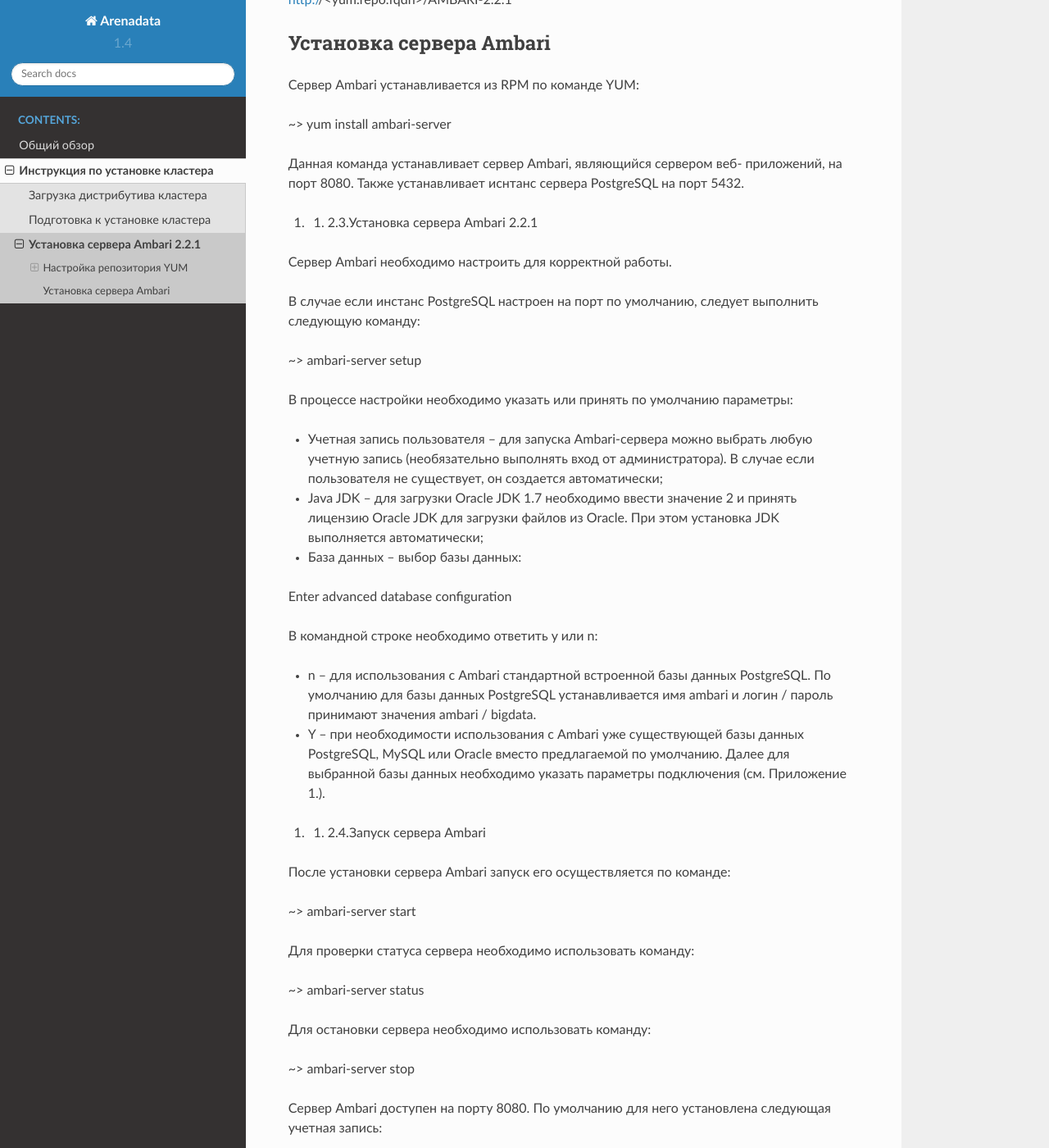
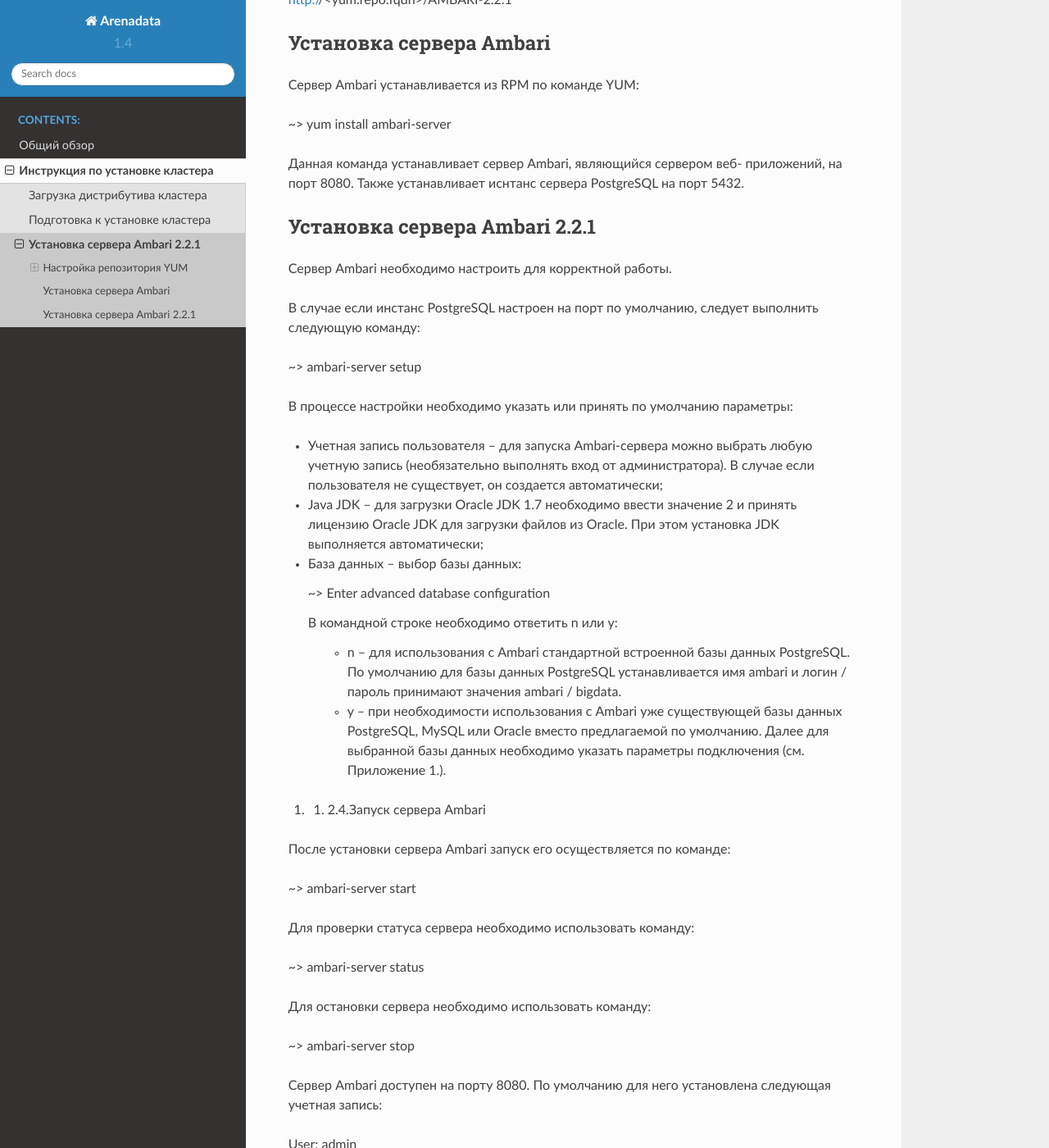
Before and after one commit to arenadata/docs_adps, a Sphinx documentation site: the page built from source/install/install.rst, in a window 1280 px wide and 1400 px high, scrolled down 2440 px. Shown: the whole window at 82% size. Built offline with Sphinx 7.4.7 and the Read the Docs theme 2.0.0, drawn with Linux system fonts in a browser that asks for light colours.

Commit message:
Update install.rst

```diff
--- a/source/install/install.rst
+++ b/source/install/install.rst
@@ -134,10 +134,8 @@
 PostgreSQL на порт 5432.
 
 
-#.
-
-    #. 2.3.Установка сервера Ambari 2.2.1
-
+Установка сервера Ambari 2.2.1
+------------------------------
 
 
 Сервер Ambari необходимо настроить для корректной работы.
@@ -160,19 +158,14 @@
   этом установка JDK выполняется автоматически;
 + База данных – выбор базы данных:
 
+  ~> Enter advanced database configuration
 
-Enter advanced database configuration
-
-В командной строке необходимо ответить y или n:
+  В командной строке необходимо ответить n или y:
 
 
-+ n – для использования с Ambari стандартной встроенной базы данных
-  PostgreSQL. По умолчанию для базы данных PostgreSQL устанавливается
-  имя ambari и логин / пароль принимают значения ambari / bigdata.
-+ Y – при необходимости использования с Ambari уже существующей базы
-  данных PostgreSQL, MySQL или Oracle вместо предлагаемой по умолчанию.
-  Далее для выбранной базы данных необходимо указать параметры
-  подключения (см. Приложение 1.).
+    + n – для использования с Ambari стандартной встроенной базы данных PostgreSQL. По умолчанию для базы данных PostgreSQL устанавливается имя ambari и логин / пароль принимают значения ambari / bigdata.
+
+    + y – при необходимости использования с Ambari уже существующей базы данных PostgreSQL, MySQL или Oracle вместо предлагаемой по умолчанию. Далее для выбранной базы данных необходимо указать параметры подключения (см. Приложение 1.).
 
 
 
```
